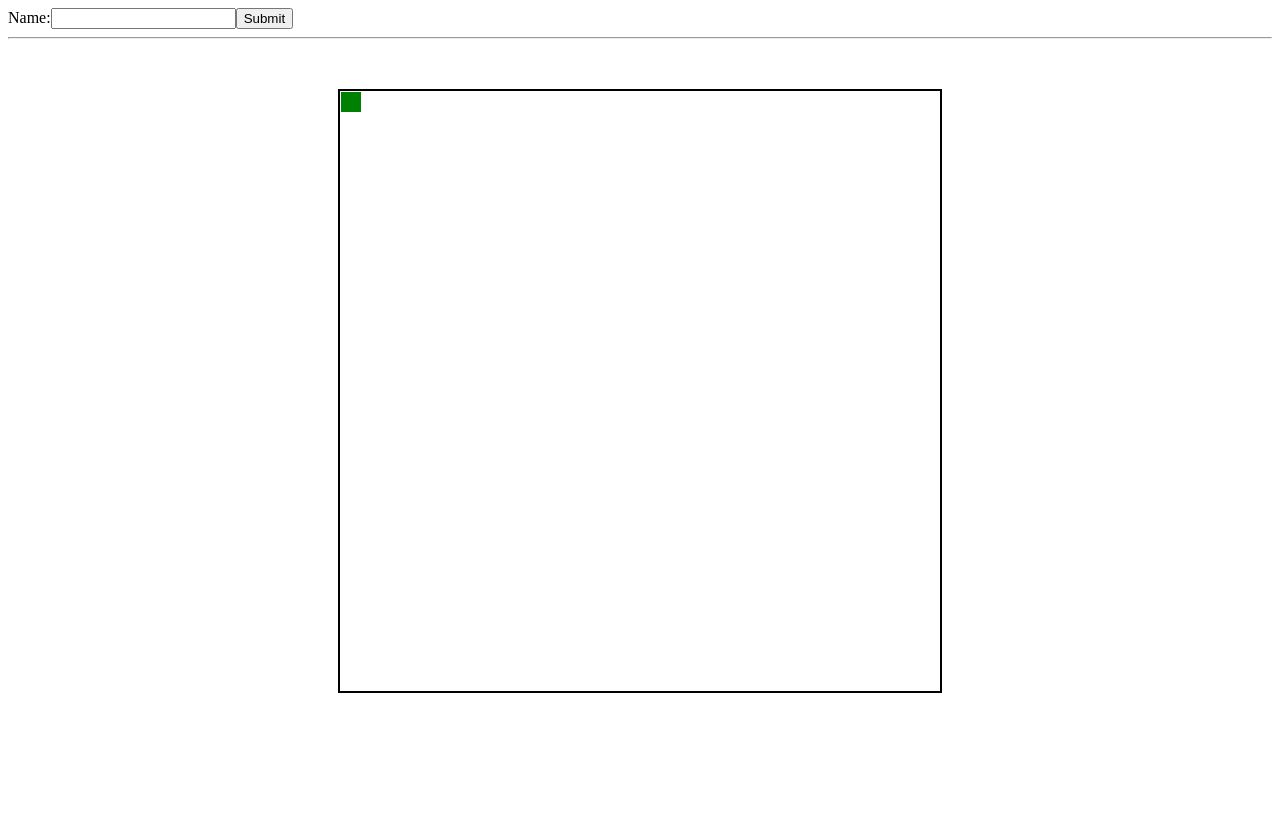
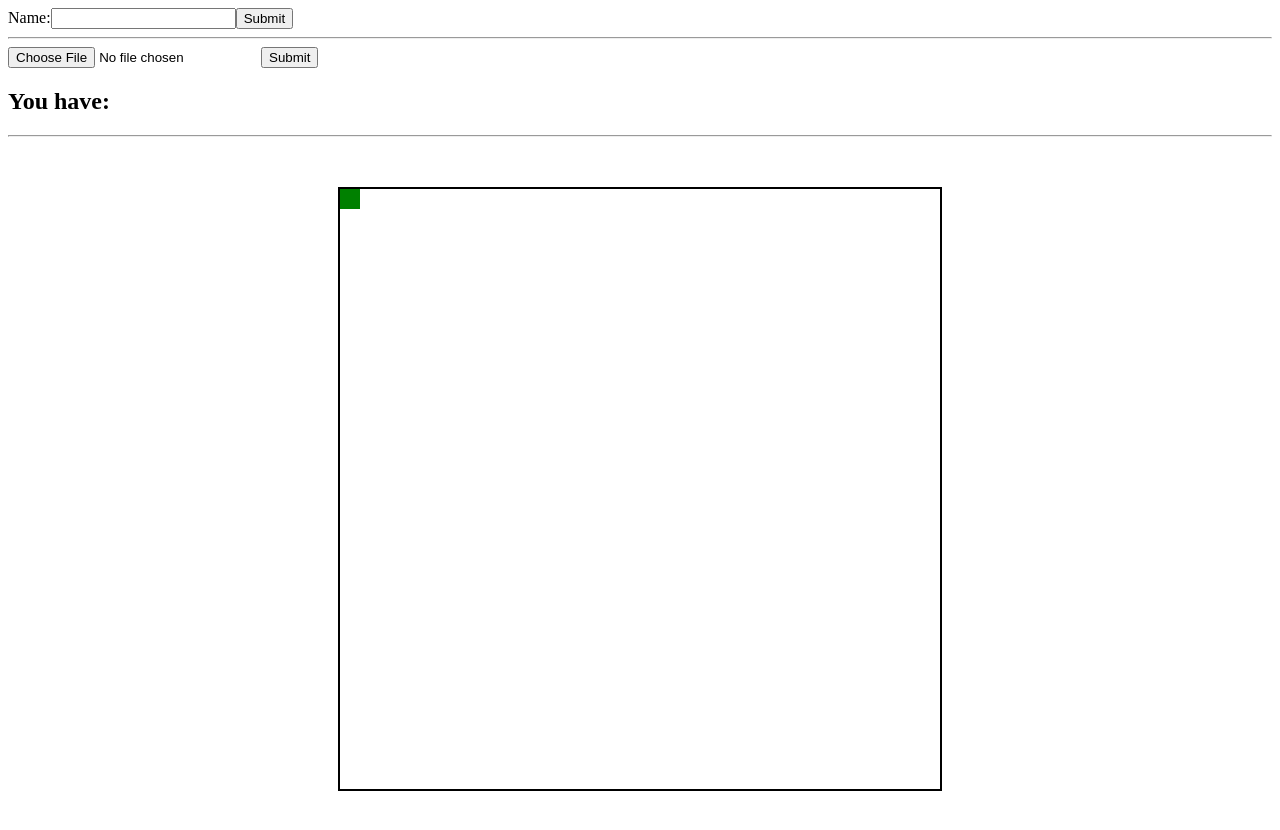
Before and after one commit to zmazk123/knn_visualizer, a React (Create React App) app: page / in a window 1280 px wide. Shown: the top 830 px of the page. Before the commit the page ends 800 px from the top, so only its background shows below. Built offline with nearby package versions, Linux system fonts and the light colour scheme.

Commit message:
Add read csv data functionality

```diff
--- a/package.json
+++ b/package.json
@@ -7,6 +7,7 @@
     "@testing-library/react": "^9.5.0",
     "@testing-library/user-event": "^7.2.1",
     "node-sass": "^4.13.1",
+    "papaparse": "^5.1.1",
     "react": "^16.13.1",
     "react-dom": "^16.13.1",
     "react-scripts": "3.4.1"
--- a/src/App.js
+++ b/src/App.js
@@ -3,40 +3,125 @@ import appCSS from './App.scss';
 import DataBlockCSS from './DataBlock/DataBlock.scss';
 import Player from './Player/Player.js';
 import DataBlock from './DataBlock/DataBlock';
+import Papa from 'papaparse'
 
 class App extends React.Component
 {
     constructor(props) {
         super(props);
-        this.state = {k: ''};
+        this.state = {
+            k: '',
+            file: null,
+            data: [],
+            types: []
+        };
 
-        this.handleChange = this.handleChange.bind(this);
-        this.handleSubmit = this.handleSubmit.bind(this);
+        this.handleChangeK = this.handleChangeK.bind(this);
+        this.handleSubmitK = this.handleSubmitK.bind(this);
 
-        this.data = [
-            { x: 100, y: 0, type: "bukva" },
-            { x: 5, y: 5, type: "hrast" },
-            { x: 10, y: 100, type: "hrast" }
-        ];
+        this.handleChangeFile = this.handleChangeFile.bind(this);
+        this.handleSubmitFile = this.handleSubmitFile.bind(this);
     }
 
-    handleChange(e) {
+    handleChangeK(e) {
         this.setState({k: e.target.value});
     }
 
-    handleSubmit(e) {
+    handleSubmitK(e) {
         alert('A name was submitted: ' + this.state.k);
         e.preventDefault();
     }
 
+    handleChangeFile(e) {
+        this.setState({file: e.target.files[0]});
+    }
+
+    handleSubmitFile(e) {
+        let parseData = [];
+        let parseTypes = [];
+        let counter = 0;
+
+        Papa.parse(this.state.file, {
+            header: false,
+            dynamicTyping: true,
+            preview: 10,
+            encoding: "utf8",
+            step: function(results, parser) {
+                if(results.data.length < 3) {
+                    alert("Missing data entry in row " + counter);
+                    parser.abort();
+                    parseData = [];
+                    parseTypes = [];
+                    return;
+                }
+                if(results.data.length > 3) {
+                    alert("Too many entries in row " + counter);
+                    parser.abort();
+                    parseData = [];
+                    parseTypes = [];
+                    return;
+                }
+                if(typeof(results.data[0]) != "number" || results.data[0] < 0 || results.data[0] > 1000) {
+                    alert("X parameter in row " + counter + " must be a number between 0 and 1000!");
+                    parser.abort();
+                    parseData = [];
+                    parseTypes = [];
+                    return;
+                }
+                if(typeof(results.data[1]) != "number" || results.data[1] < 0 || results.data[1] > 1000) {
+                    alert("Y parameter in row " + counter + " must be a number between 0 and 1000!");
+                    parser.abort();
+                    parseData = [];
+                    parseTypes = [];
+                    return;
+                }
+                if(typeof(results.data[2]) != "string" || results.data[2].length > 15) {
+                    alert("Type parameter in row " + counter + " must be a string up to 15 characters!");
+                    parser.abort();
+                    parseData = [];
+                    parseTypes = [];
+                    return;
+                }
+
+                parseData.push({ x: results.data[0], y: results.data[1], type: results.data[2] });
+
+                if(counter === 0) parseTypes.push({ type:results.data[2], count:0  });
+
+                for (var i = 0; i < parseTypes.length; i++) {
+                    if(results.data[2] === parseTypes[i].type){
+                        parseTypes[i].count++;
+                        break;
+                    }
+                    if(i === parseTypes.length-1){
+                        parseTypes.push({ type:results.data[2], count:1  });
+                        break;
+                    }
+                }
+
+                counter++;
+            }
+        });
+
+        setTimeout(() => {
+            this.setState({data: parseData});
+            this.setState({types: parseTypes});
+        }, 10);
+
+        e.preventDefault();
+    }
+
     mapDataBlocks(){
-        let maxX = Math.max.apply(Math, this.data.map(function(dataVar) { return dataVar.x; }));
-        let maxY = Math.max.apply(Math, this.data.map(function(dataVar) { return dataVar.y; }));
+        let maxX = Math.max.apply(Math, this.state.data.map(function(dataVar) { return dataVar.x; }));
+        let maxY = Math.max.apply(Math, this.state.data.map(function(dataVar) { return dataVar.y; }));
 
         let ratioX = (parseInt(appCSS.width) - parseInt(DataBlockCSS.width))/maxX;
         let ratioY = (parseInt(appCSS.height) - parseInt(DataBlockCSS.height))/maxY;
 
-        return this.data.map((dataVar) => <DataBlock x={dataVar.x * ratioX} y={(maxY - dataVar.y) * ratioY}/>)
+        return this.state.data.map((dataVar) => <DataBlock x={dataVar.x * ratioX} y={(maxY - dataVar.y) * ratioY}/>);
+    }
+
+    mapTypes(){
+        return this.state.types.map((typeVar) => <text> | {typeVar.type}: {typeVar.count} | </text>);
     }
 
     render()
@@ -44,16 +129,25 @@ class App extends React.Component
       return(
         <div>
             <div>
-                <form onSubmit={this.handleSubmit}>
+                <form onSubmit={this.handleSubmitK}>
                     <label>
                         Name:
-                        <input type="text" value={this.state.k} onChange={this.handleChange} />
+                        <input type="text" value={this.state.k} onChange={this.handleChangeK} />
                     </label>
                     <input type="submit" value="Submit" />
                 </form>
                 <hr></hr>
             </div>
-            <div className='game-area' id="app">
+            <div>
+                <form onSubmit={this.handleSubmitFile}>
+                    <input type="file" accept=".txt,.csv" onChange={this.handleChangeFile} />
+                    <input type="submit" value="Submit" />
+                </form>
+                <h2>You have:</h2>
+                { this.mapTypes() }
+                <hr></hr>
+            </div>
+            <div className='data-area' id="app">
                 <Player/>
                 { this.mapDataBlocks() }
             </div>
--- a/src/App.scss
+++ b/src/App.scss
@@ -1,7 +1,7 @@
 $width: 600px;
 $height: 600px;
 
-.game-area {
+.data-area {
   position: relative;
   margin: 50px auto;
   width: $width;
--- a/src/Player/Player.scss
+++ b/src/Player/Player.scss
@@ -3,6 +3,5 @@
     width: 20px;
     height: 20px;
     background-color: green;
-    border: 1px solid #fff;
     z-index: 100;
   }
```
Also changed, not shown: 1 other file (tests, documents, lock files or other folders).
